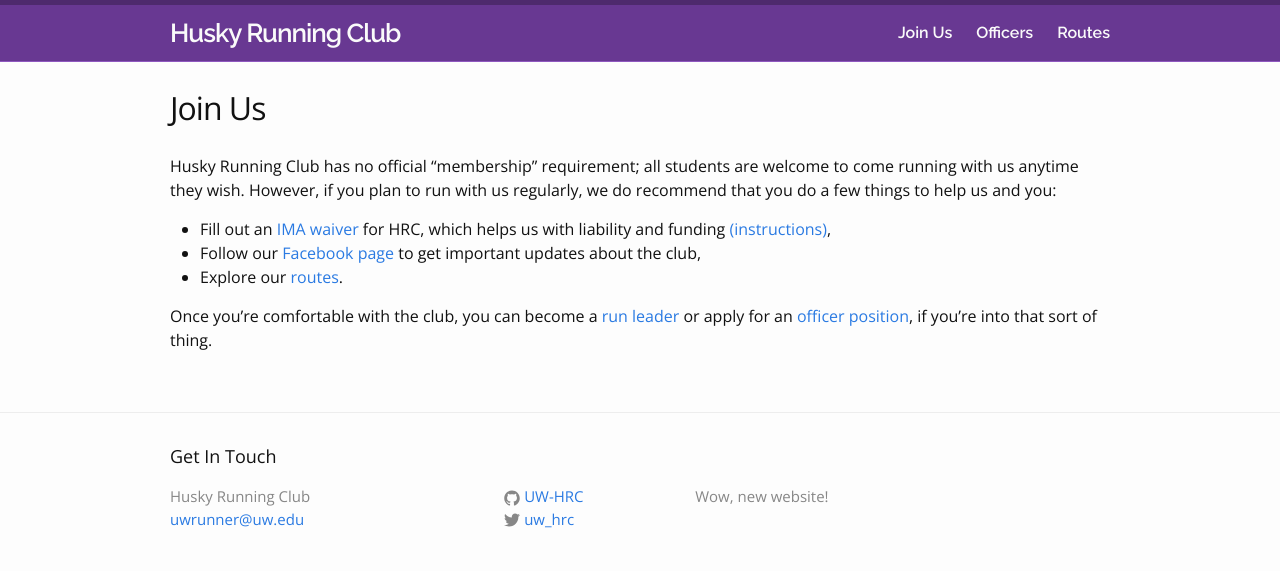
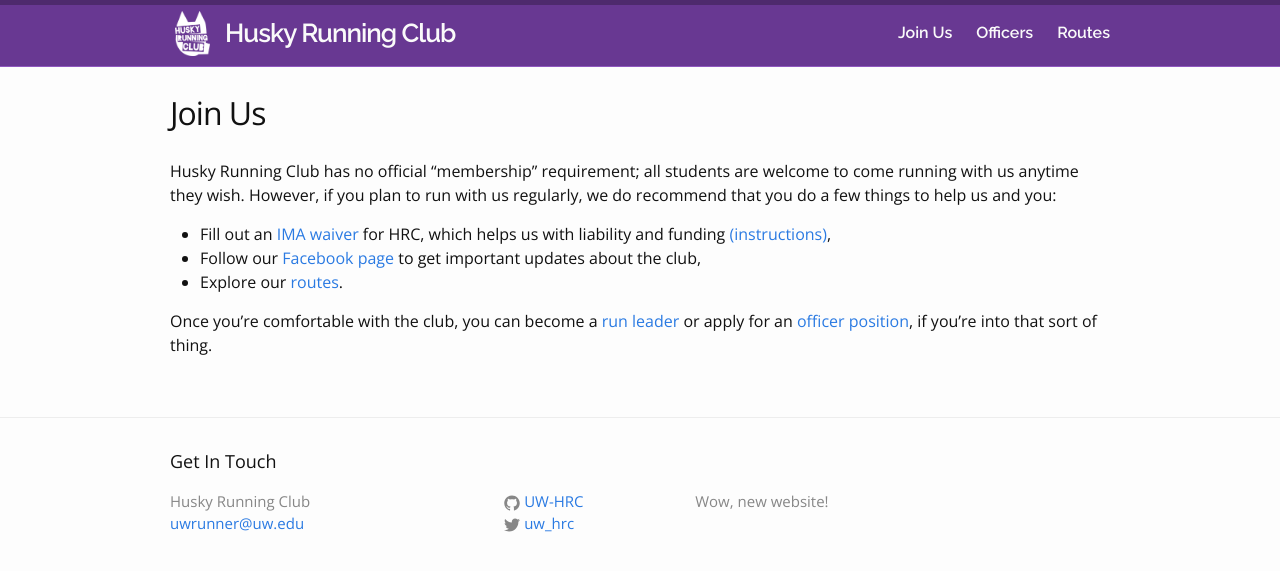
Before and after one commit to UW-HRC/uw-hrc.github.io, a Jekyll site: the page built from a_join_us.md, in a window 1280 px wide. Shown: the top 571 px of the page. Built offline with Jekyll 4.4.1, drawn with Linux system fonts in a browser that asks for light colours.

Commit message:
Add logo

```diff
--- a/_includes/header.html
+++ b/_includes/header.html
@@ -4,7 +4,16 @@
 
     {% assign custom_url = site.url | append: site.baseurl %}
     {% assign full_base_url = custom_url | default: site.github.url %}
-    <a class="site-title" href="{{ full_base_url }}/">{{ site.title | escape }}</a>
+    <div>
+      <a href="{{ full_base_url }}/">
+        <div style="float:left;">
+          <img src="{{ site.baseurl }}/assets/logo_white.png" style="width: 35px; margin: 6px 15px 10px 5px;" />
+        </div>
+        <div>
+          <span class="site-title">{{ site.title | escape }}</span>
+        </div>
+      </a>
+    </div>
 
     <nav class="site-nav">
       <span class="menu-icon">
@@ -17,9 +26,9 @@
 
       <div class="trigger">
         {% for my_page in site.pages %}
-          {% if my_page.title and my_page.hidden != true %}
-          <a class="page-link" href="{{ my_page.url | prepend: full_base_url }}">{{ my_page.title | escape }}</a>
-          {% endif %}
+        {% if my_page.title and my_page.hidden != true %}
+        <a class="page-link" href="{{ my_page.url | prepend: full_base_url }}">{{ my_page.title | escape }}</a>
+        {% endif %}
         {% endfor %}
       </div>
     </nav>
```
